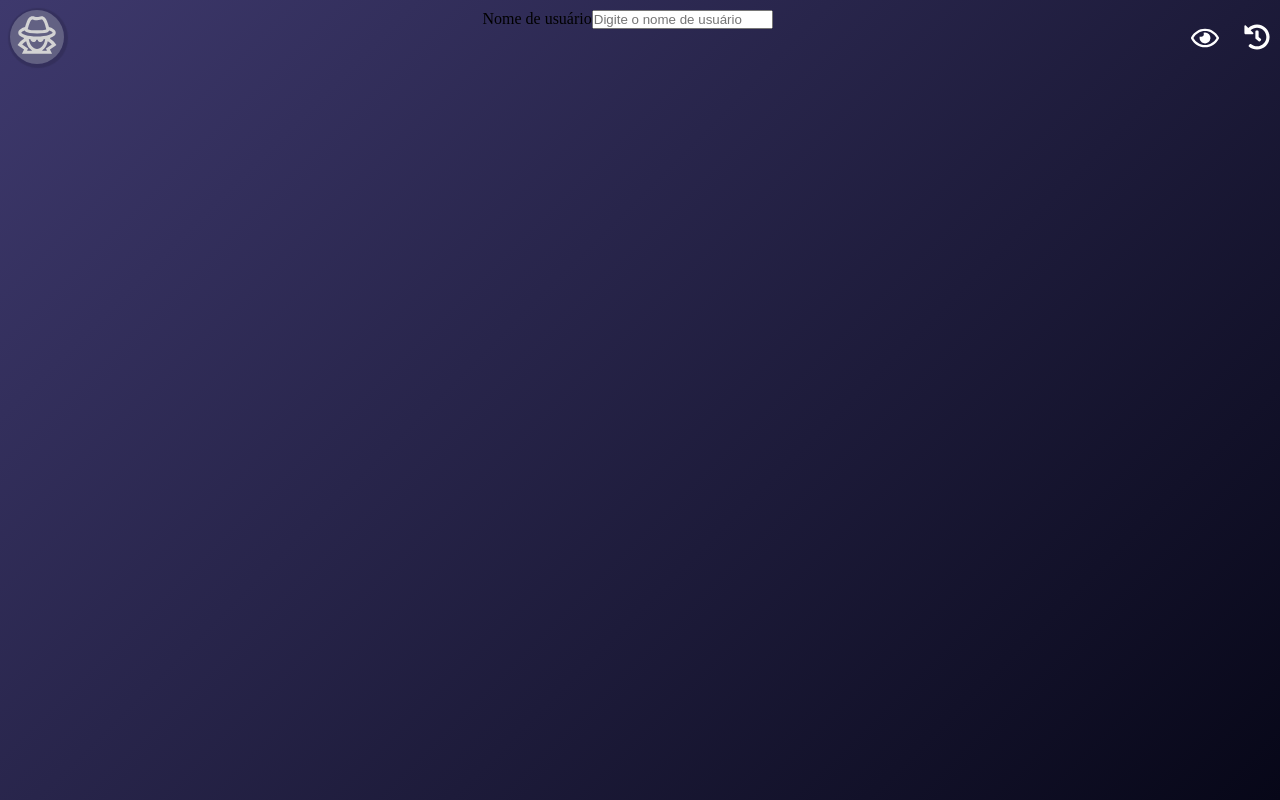
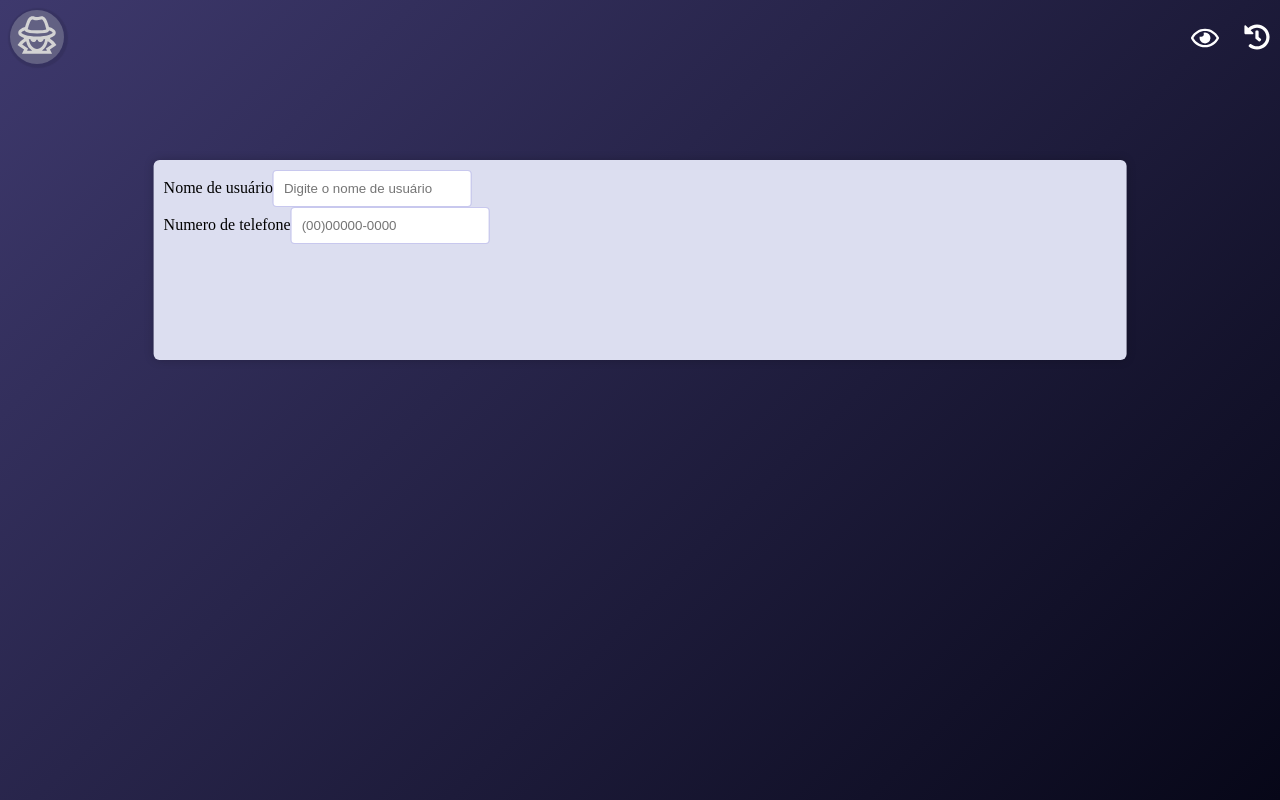
Before and after one commit to SantV7/invoice_manager, a React (Vite) app: page / in a window 1280 px wide. Both pictures are taken after a click on the element 37 px from the left and 37 px from the top of the page. Built offline with nearby package versions, Linux system fonts and the light colour scheme.

Commit message:
Styling profile area

```diff
--- a/src/components/header/Header.jsx
+++ b/src/components/header/Header.jsx
@@ -22,9 +22,13 @@ const Header = () => {
 
         {
           profileState
-          ? <div id="area_profile">
-              <label htmlFor="name_user">Nome de usuário</label>
-              <input type="text" placeholder="Digite o nome de usuário"/>
+          ? <div id={styles.area_profile}>
+              <label className={styles.label_data_profile} htmlFor="name_user">Nome de usuário</label>
+              <input className={styles.data_user} type="text" placeholder="Digite o nome de usuário"/>
+              <br />
+
+              <label className={styles.label_data_profile} htmlFor="number_tell">Numero de telefone</label>
+              <input className={styles.data_user} type="number" name="number_tell" id="number_tell" placeholder="(00)00000-0000"/>
             </div>
           : ''
         }
--- a/src/components/header/header.module.css
+++ b/src/components/header/header.module.css
@@ -5,14 +5,46 @@
     padding: 10px;
 }
 
+#area_profile {
+    background-color: rgb(220, 222, 240);
+    border-radius: 6px;
+    box-shadow: 0px 0px 10px rgba(0, 0, 0, 0.212);
+    height: 200px;
+    width: 76%;
+    padding: 10px;
+    position: absolute;
+    top: 160px;
+    left: 50%;
+    transform: translateX(-50%);
+}
+
+.data_user {
+    padding: 10px;
+    border-radius: 4px;
+    border: 1px solid rgba(68, 68, 196, 0.295);
+    color: white;
+    outline: none;
+    transition:  ease-in-out 0.39s;
+}
+
+.data_user:focus {
+    border-radius: 8px;
+    border: 1px solid rgb(106, 106, 253);
+}
+
 .icon_user {
     cursor: pointer;
-    box-shadow: 1px 1px 1px 3px rgba(0, 0, 0, 0.116);
+    box-shadow: 1px 1px 1px 3px rgba(0, 0, 0, 0.086);
     width: 54.2px;
     height: 54.2px;
+    transition: ease 0.17s;
     text-align: center;
     border-radius: 50%;
     background-color: rgba(138, 140, 156, 0.493);
+}
+
+.icon_user:hover {
+    scale: 1.1;
 }
 
 .icon_usage {
@@ -26,7 +58,7 @@
 
 
 .icons_hover {
-    transition: ease 0.3s;
+    transition: ease 0.23s;
 }
 
 .icons_hover:hover {
--- a/src/global.css
+++ b/src/global.css
@@ -5,6 +5,7 @@
 }
 
 body {
+    overflow-x: hidden;
     height: 100vh;
     background-image: linear-gradient(135deg, rgb(62, 57, 109), rgb(7, 7, 24));
 }
```
